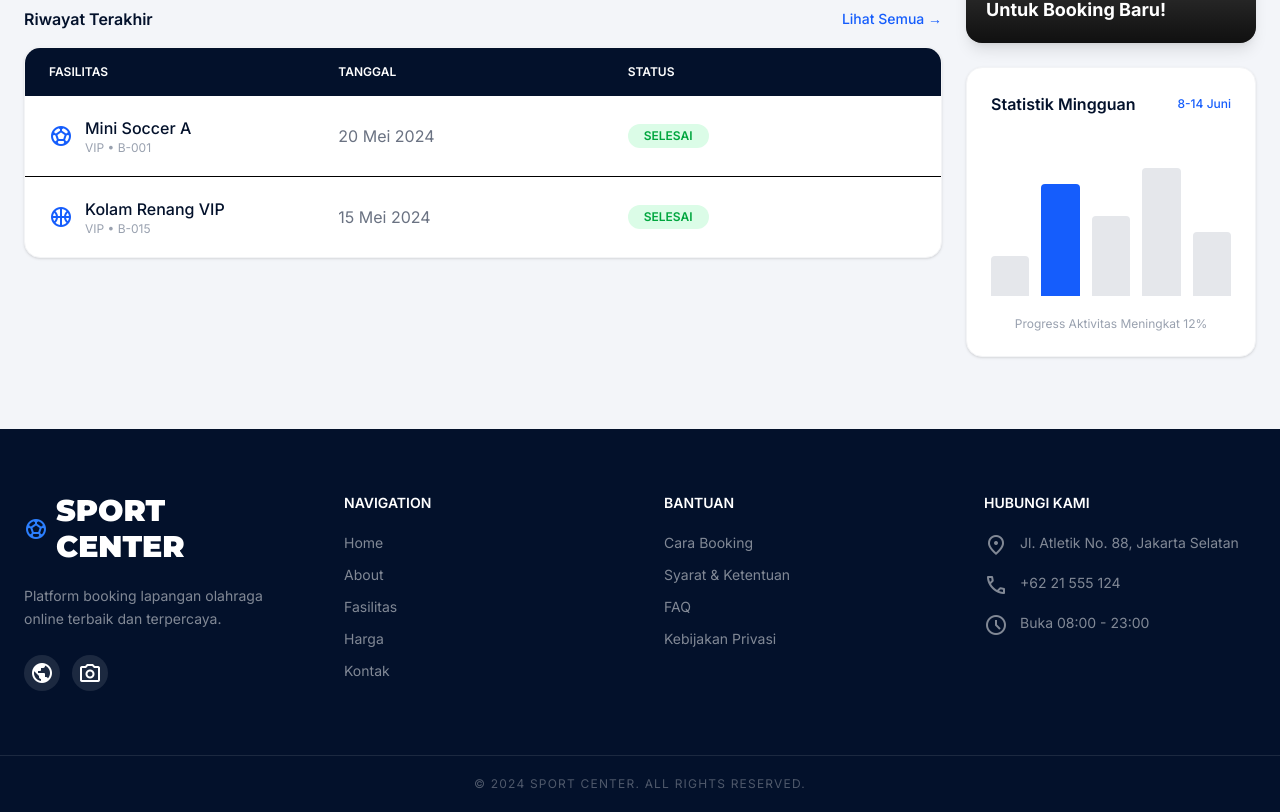
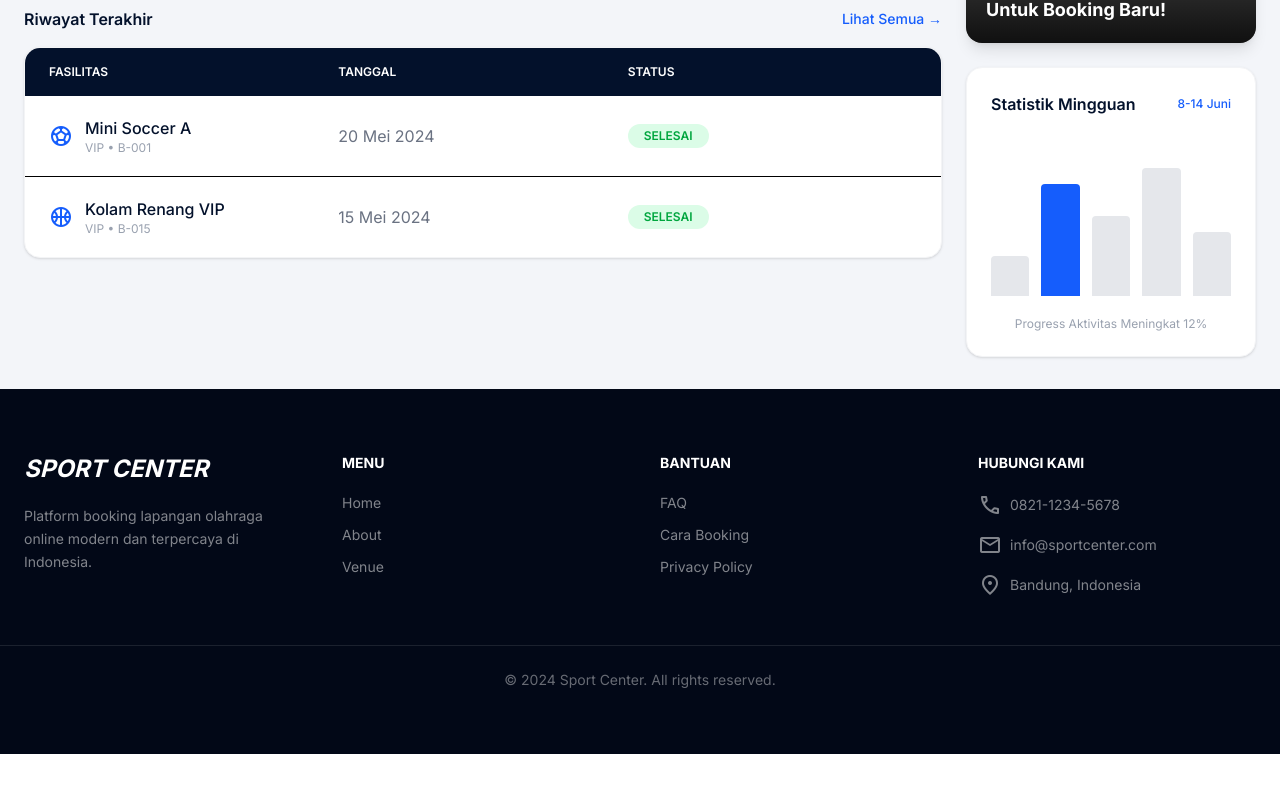
Before and after one commit to ferryardnsyh/sistem-sewa-lapangan-olahraga, a React (Vite) app: page /dashboard in a window 1280 px wide. Shown: the part 656-1468 px from the top of the page. After the commit the page ends 1410 px from the top, so only its background shows below. Built offline with nearby package versions, Linux system fonts and the light colour scheme; sample sign-in values are in the browser's storage; grey boxes are pictures that could not be loaded.

Commit message:
Menjalankan button Home disemua halaman

```diff
--- a/src/features/auth/pages/Login.jsx
+++ b/src/features/auth/pages/Login.jsx
@@ -1,6 +1,8 @@
 import React, { useEffect, useState } from "react";
 import { useNavigate } from "react-router-dom";
 import axios from "axios";
+import { Link } from "react-router-dom";
+
 
 function Login() {
   const navigate = useNavigate();
@@ -101,25 +103,23 @@ function Login() {
           {/* MENU */}
           <nav className="hidden md:flex items-center gap-10 text-white/70 text-sm">
 
-            <a href="/" className="hover:text-white transition">
+          <Link
+            to="/homepage"
+            className="hover:text-gray-300 transition"
+          >
             Home
-            </a>
+          </Link>
 
-            <a href="#" className="hover:text-white transition">
-              About
-            </a>
-
-            <a href="#" className="hover:text-white transition">
-              Fasilitas
-            </a>
-
-            <a href="#" className="hover:text-white transition">
-              Harga
-            </a>
-
-            <a href="#" className="hover:text-white transition">
+          <button
+            onClick={() => {
+            footerRef.current?.scrollIntoView({
+            behavior: "smooth",
+          });
+        }}
+        className="hover:text-white transition"
+        >
           Kontak
-            </a>
+          </button>
 
           </nav>
 
@@ -262,19 +262,20 @@ function Login() {
       </div>
 
       {/* ================= FOOTER ================= */}
-      <footer className="relative z-10 border-t border-white/10 mt-10">
+      <footer className="relative z-20 border-b border-white/10">
 
-        <div className="max-w-7xl mx-auto px-6 py-16 grid grid-cols-1 md:grid-cols-4 gap-12">
+  <div className="max-w-7xl mx-auto px-6 grid grid-cols-1 md:grid-cols-4 gap-10">
 
     {/* LOGO */}
     <div>
 
-            <h1 className="text-white text-3xl font-black uppercase italic font-[Montserrat]">
-              SPORT CENTER
+      <h1 className="text-white text-2xl font-black italic uppercase">
+        Sport Center
       </h1>
 
-            <p className="text-white/50 mt-5 leading-relaxed text-sm">
-              Partner terpercaya untuk fasilitas olahraga premium dan manajemen aktivitas atletik Anda.
+      <p className="text-white/50 mt-5 text-sm leading-relaxed">
+        Platform booking lapangan olahraga online modern
+        dan terpercaya di Indonesia.
       </p>
 
     </div>
@@ -287,12 +288,9 @@ function Login() {
       </h3>
 
       <ul className="space-y-3 text-white/50 text-sm">
-
         <li>Home</li>
         <li>About</li>
-              <li>Fasilitas</li>
-              <li>Harga</li>
-
+        <li>Venue</li>
       </ul>
 
     </div>
@@ -305,26 +303,42 @@ function Login() {
       </h3>
 
       <ul className="space-y-3 text-white/50 text-sm">
-
-              <li>Kontak</li>
+        <li>FAQ</li>
         <li>Cara Booking</li>
-              <li>FAQ</li>
-
+        <li>Privacy Policy</li>
       </ul>
 
     </div>
 
-          {/* LEGAL */}
+    {/* KONTAK */}
     <div>
 
       <h3 className="text-white font-bold uppercase text-sm mb-5">
-              Legal
+        Hubungi Kami
       </h3>
 
-            <ul className="space-y-3 text-white/50 text-sm">
+      <ul className="space-y-4 text-white/50 text-sm">
 
-              <li>Syarat & Ketentuan</li>
-              <li>Kebijakan Privasi</li>
+        <li className="flex items-center gap-2">
+          <span className="material-symbols-outlined text-[18px]">
+            call
+          </span>
+          0821-1234-5678
+        </li>
+
+        <li className="flex items-center gap-2">
+          <span className="material-symbols-outlined text-[18px]">
+            mail
+          </span>
+          info@sportcenter.com
+        </li>
+
+        <li className="flex items-center gap-2">
+          <span className="material-symbols-outlined text-[18px]">
+            location_on
+          </span>
+          Bandung, Indonesia
+        </li>
 
       </ul>
 
@@ -333,7 +347,7 @@ function Login() {
   </div>
 
   {/* COPYRIGHT */}
-        <div className="border-t border-white/10 py-5 text-center text-white/30 text-sm">
+  <div className="border-t border-white/10 mt-12 pt-6 text-center text-white/40 text-sm">
     © 2024 Sport Center. All rights reserved.
   </div>
 
--- a/src/features/auth/pages/Register.jsx
+++ b/src/features/auth/pages/Register.jsx
@@ -1,6 +1,7 @@
 import React, { useState } from "react";
 import { useNavigate } from "react-router-dom";
 import axios from "axios";
+import { Link } from "react-router-dom";
 
 function Register() {
   const navigate = useNavigate();
@@ -119,21 +120,12 @@ const handleRegister = async () => {
           {/* MENU */}
           <nav className="hidden md:flex items-center gap-10 text-white/70 text-sm">
 
-            <a href="/" className="hover:text-white transition">
+            <Link
+              to="/homepage"
+              className="hover:text-gray-300 transition"
+            >
               Home
-            </a>
-
-            <a href="#" className="hover:text-white transition">
-              About
-            </a>
-
-            <a href="#" className="hover:text-white transition">
-              Fasilitas
-            </a>
-
-            <a href="#" className="hover:text-white transition">
-              Harga
-            </a>
+            </Link>
 
             <a href="#" className="hover:text-white transition">
               Kontak
@@ -331,20 +323,20 @@ const handleRegister = async () => {
 
       </div>
 
-      {/* ================= FOOTER ================= */}
-      <footer className="relative z-10 border-t border-white/10 mt-10">
+  <footer className="relative z-20 border-b border-white/10">
 
-        <div className="max-w-7xl mx-auto px-6 py-16 grid grid-cols-1 md:grid-cols-4 gap-12">
+  <div className="max-w-7xl mx-auto px-6 grid grid-cols-1 md:grid-cols-4 gap-10">
 
     {/* LOGO */}
     <div>
 
-            <h1 className="text-white text-3xl font-black uppercase italic font-[Montserrat]">
-              SPORT CENTER
+      <h1 className="text-white text-2xl font-black italic uppercase">
+        Sport Center
       </h1>
 
-            <p className="text-white/50 mt-5 leading-relaxed text-sm">
-              Partner terpercaya untuk fasilitas olahraga premium dan manajemen aktivitas atletik Anda.
+      <p className="text-white/50 mt-5 text-sm leading-relaxed">
+        Platform booking lapangan olahraga online modern
+        dan terpercaya di Indonesia.
       </p>
 
     </div>
@@ -357,12 +349,9 @@ const handleRegister = async () => {
       </h3>
 
       <ul className="space-y-3 text-white/50 text-sm">
-
         <li>Home</li>
         <li>About</li>
-              <li>Fasilitas</li>
-              <li>Harga</li>
-
+        <li>Venue</li>
       </ul>
 
     </div>
@@ -375,26 +364,42 @@ const handleRegister = async () => {
       </h3>
 
       <ul className="space-y-3 text-white/50 text-sm">
-
-              <li>Kontak</li>
+        <li>FAQ</li>
         <li>Cara Booking</li>
-              <li>FAQ</li>
-
+        <li>Privacy Policy</li>
       </ul>
 
     </div>
 
-          {/* LEGAL */}
+    {/* KONTAK */}
     <div>
 
       <h3 className="text-white font-bold uppercase text-sm mb-5">
-              Legal
+        Hubungi Kami
       </h3>
 
-            <ul className="space-y-3 text-white/50 text-sm">
+      <ul className="space-y-4 text-white/50 text-sm">
 
-              <li>Syarat & Ketentuan</li>
-              <li>Kebijakan Privasi</li>
+        <li className="flex items-center gap-2">
+          <span className="material-symbols-outlined text-[18px]">
+            call
+          </span>
+          0821-1234-5678
+        </li>
+
+        <li className="flex items-center gap-2">
+          <span className="material-symbols-outlined text-[18px]">
+            mail
+          </span>
+          info@sportcenter.com
+        </li>
+
+        <li className="flex items-center gap-2">
+          <span className="material-symbols-outlined text-[18px]">
+            location_on
+          </span>
+          Bandung, Indonesia
+        </li>
 
       </ul>
 
@@ -403,7 +408,7 @@ const handleRegister = async () => {
   </div>
 
   {/* COPYRIGHT */}
-        <div className="border-t border-white/10 py-5 text-center text-white/30 text-sm">
+  <div className="border-t border-white/10 mt-12 pt-6 text-center text-white/40 text-sm">
     © 2024 Sport Center. All rights reserved.
   </div>
 
--- a/src/features/pelanggan/pages/Dashboard.jsx
+++ b/src/features/pelanggan/pages/Dashboard.jsx
@@ -469,122 +469,90 @@ function Dashboard() {
 
       {/* ================= FOOTER ================= */}
 
-        <footer
-          ref={footerRef}
-          className="bg-[#03112B] text-white mt-10"
-        >
-        <div className="max-w-7xl mx-auto px-6 py-16 grid grid-cols-1 md:grid-cols-4 gap-12">
+        <footer className="bg-[#020817] py-16">
 
-          {/* LOGO */}
+        <div className="max-w-7xl mx-auto px-6 grid grid-cols-1 md:grid-cols-4 gap-10">
+
           <div>
 
-            <div className="flex items-center gap-2">
+            <h1 className="text-white text-2xl font-black italic uppercase">
+              Sport Center
+            </h1>
 
-              <span className="material-symbols-outlined text-blue-500">
-                sports_soccer
-              </span>
-
-              <h1 className="text-3xl font-black uppercase font-[Montserrat]">
-                SPORT CENTER
-              </h1>
-
-            </div>
-
-            <p className="text-white/50 mt-5 leading-relaxed text-sm">
-              Platform booking lapangan olahraga online terbaik dan terpercaya.
+            <p className="text-white/50 mt-5 text-sm leading-relaxed">
+              Platform booking lapangan olahraga online modern
+              dan terpercaya di Indonesia.
             </p>
-
-            <div className="flex gap-3 mt-6">
-
-              <div className="w-9 h-9 rounded-full bg-white/10 flex items-center justify-center">
-                <span className="material-symbols-outlined text-[18px]">
-                  public
-                </span>
-              </div>
-
-              <div className="w-9 h-9 rounded-full bg-white/10 flex items-center justify-center">
-                <span className="material-symbols-outlined text-[18px]">
-                  photo_camera
-                </span>
-              </div>
-
-            </div>
 
           </div>
 
-          {/* NAVIGATION */}
           <div>
 
-            <h3 className="font-semibold mb-5 uppercase text-sm">
-              Navigation
+            <h3 className="text-white font-bold uppercase text-sm mb-5">
+              Menu
             </h3>
 
             <ul className="space-y-3 text-white/50 text-sm">
 
               <li>Home</li>
               <li>About</li>
-              <li>Fasilitas</li>
-              <li>Harga</li>
-              <li>Kontak</li>
+              <li>Venue</li>
 
             </ul>
 
           </div>
 
-          {/* BANTUAN */}
           <div>
 
-            <h3 className="font-semibold mb-5 uppercase text-sm">
+            <h3 className="text-white font-bold uppercase text-sm mb-5">
               Bantuan
             </h3>
 
             <ul className="space-y-3 text-white/50 text-sm">
 
+              <li>FAQ</li>
               <li>Cara Booking</li>
-              <li>Syarat & Ketentuan</li>
-              <li>FAQ</li>
-              <li>Kebijakan Privasi</li>
+              <li>Privacy Policy</li>
 
             </ul>
 
           </div>
 
-          {/* CONTACT */}
           <div>
 
-            <h3 className="font-semibold mb-5 uppercase text-sm">
+            <h3 className="text-white font-bold uppercase text-sm mb-5">
               Hubungi Kami
             </h3>
 
             <ul className="space-y-4 text-white/50 text-sm">
 
-              <li className="flex gap-3">
+              <li className="flex items-center gap-2">
+
+                <span className="material-symbols-outlined text-[18px]">
+                  call
+                </span>
+
+                0821-1234-5678
+
+              </li>
+
+              <li className="flex items-center gap-2">
+
+                <span className="material-symbols-outlined text-[18px]">
+                  mail
+                </span>
+
+                info@sportcenter.com
+
+              </li>
+
+              <li className="flex items-center gap-2">
 
                 <span className="material-symbols-outlined text-[18px]">
                   location_on
                 </span>
 
-                Jl. Atletik No. 88, Jakarta Selatan
-
-              </li>
-
-              <li className="flex gap-3">
-
-                <span className="material-symbols-outlined text-[18px]">
-                  call
-                </span>
-
-                +62 21 555 124
-
-              </li>
-
-              <li className="flex gap-3">
-
-                <span className="material-symbols-outlined text-[18px]">
-                  schedule
-                </span>
-
-                Buka 08:00 - 23:00
+                Bandung, Indonesia
 
               </li>
 
@@ -594,9 +562,8 @@ function Dashboard() {
 
         </div>
 
-        {/* COPYRIGHT */}
-        <div className="border-t border-white/10 py-5 text-center text-white/30 text-xs uppercase tracking-widest">
-          © 2024 Sport Center. All Rights Reserved.
+        <div className="border-t border-white/10 mt-12 pt-6 text-center text-white/40 text-sm">
+          © 2024 Sport Center. All rights reserved.
         </div>
 
       </footer>
```
Lines whose indentation alone changed are shown as unchanged.
